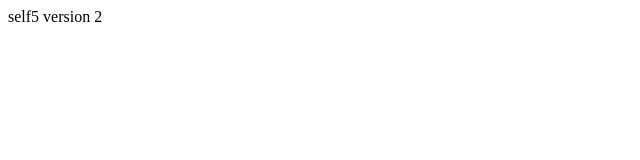
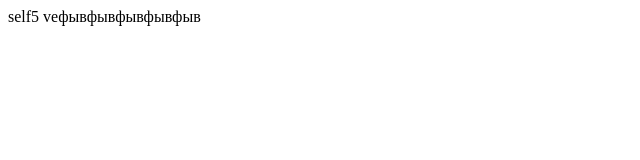
Before and after one commit to qbqb/self5, a plain HTML site: page index.html in a window 1280 px wide. Shown: the whole page, without its empty margins (0-640 px from the left). Drawn offline with Linux system fonts and the light colour scheme.

Commit message:
Update index.html
sa

```diff
--- a/index.html
+++ b/index.html
@@ -8,6 +8,6 @@
   </head>
   <body>
     self5
-    version 2
+    veфывфывфывфывфыв
   </body>
 </html>
```
